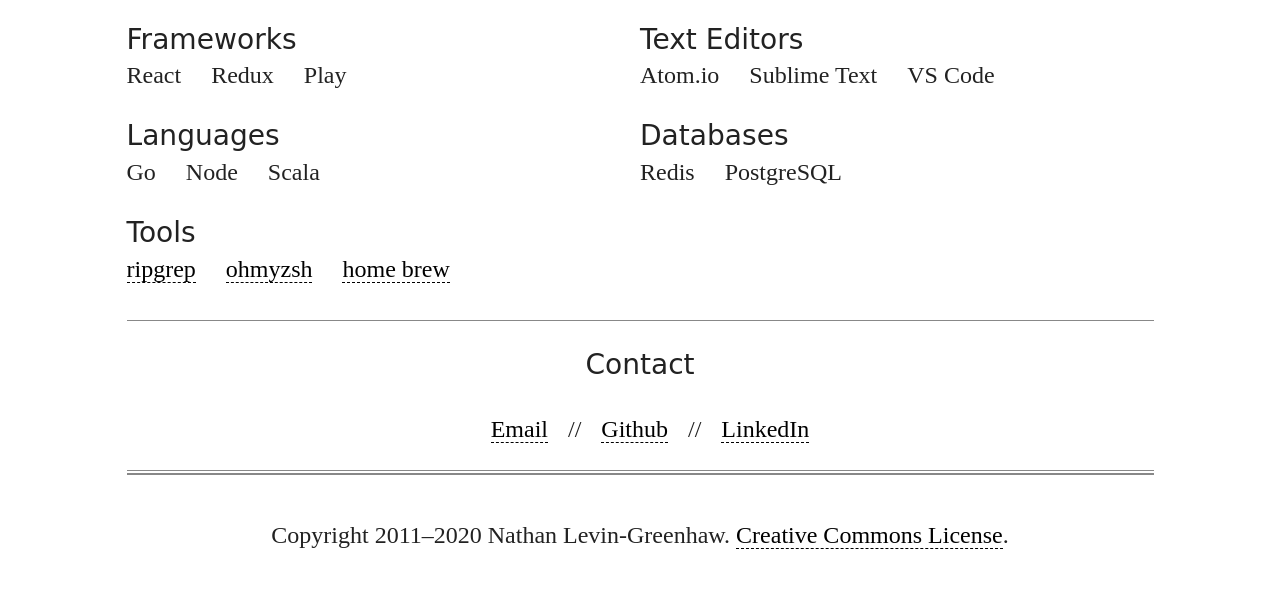
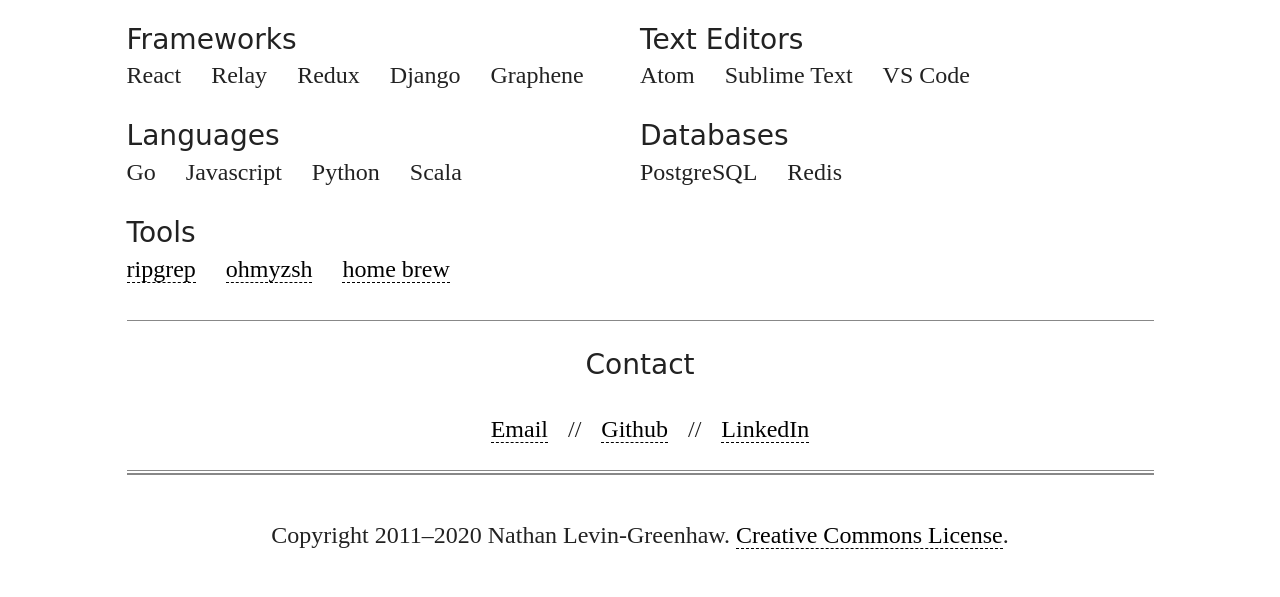
Before and after one commit to njlg/njlg.github.io, a plain HTML site: page index.html in a window 1280 px wide. Shown: the part 597-1194 px from the top of the page. Drawn offline with Linux system fonts and the light colour scheme; a web font is replaced by a local one.

Commit message:
minor tweak

```diff
--- a/index.html
+++ b/index.html
@@ -52,14 +52,16 @@
           <h3>Frameworks</h3>
           <ul>
             <li>React</li>
+            <li>Relay</li>
             <li>Redux</li>
-            <li>Play</li>
+            <li>Django</li>
+            <li>Graphene</li>
           </ul>
         </section>
         <section>
           <h3>Text Editors</h3>
           <ul>
-            <li>Atom.io</li>
+            <li>Atom</li>
             <li>Sublime Text</li>
             <li>VS Code</li>
           </ul>
@@ -70,15 +72,16 @@
           <h3>Languages</h3>
           <ul>
             <li>Go</li>
-            <li>Node</li>
+            <li>Javascript</li>
+            <li>Python</li>
             <li>Scala</li>
           </ul>
         </section>
         <section>
           <h3>Databases</h3>
           <ul>
+            <li>PostgreSQL</li>
             <li>Redis</li>
-            <li>PostgreSQL</li>
           </ul>
         </section>
       </article>
```
